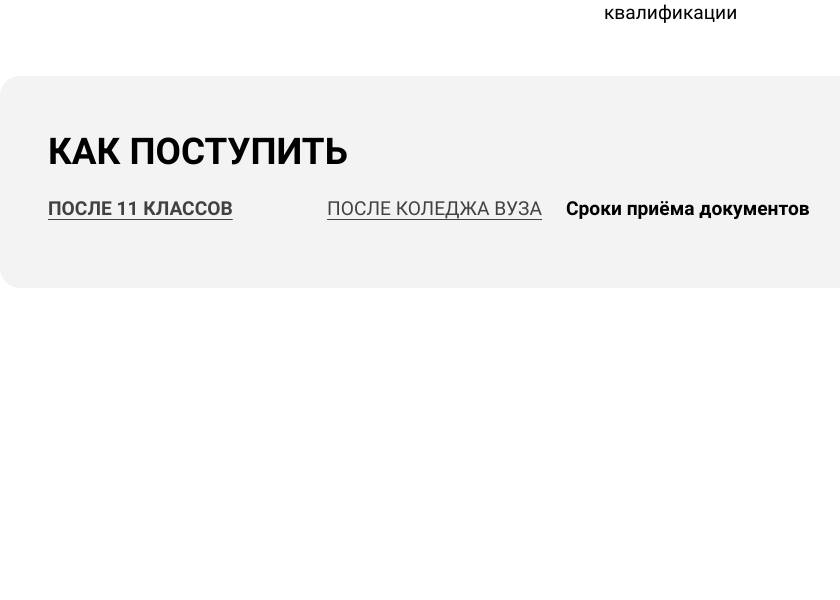
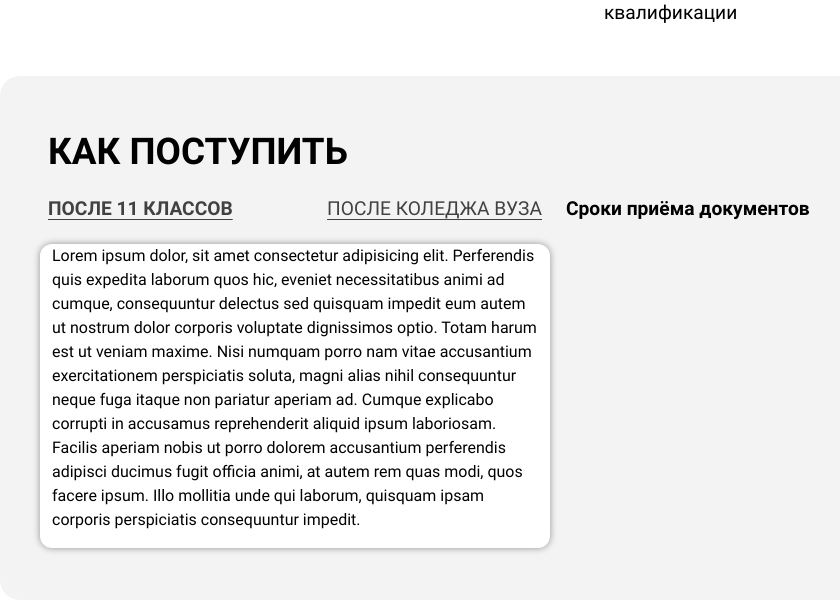
Before and after one commit to AlekseiKoltashev/AlekseiKoltashev.github.io, a PHP site: page / in a window 1280 px wide. Shown: the part 822-1422 px from the top of the page, without its empty margins (86-926 px from the left). Before the commit the page ends 1042 px from the top, so only its background shows below. Run offline with PHP 8.4, Linux system fonts and the light colour scheme; some libraries are stand-ins or nearby versions.

Commit message:
Add kak postupit

```diff
--- a/css/style.css
+++ b/css/style.css
@@ -191,6 +191,10 @@ html, body{
     background-color: #f3f3f3;
 }
 
+.background-color-white{
+    background-color: #fff;
+}
+
 .fs-1-suut{
     font-size: 1rem;
 }
@@ -290,6 +294,15 @@ html, body{
 
 }
 
+.wrapper-inner{
+    border-radius: 12px;
+
+}
+
 .text-underline-offset{
     text-underline-offset: 4px;
 }
+
+.box-shadow{
+    box-shadow: 0px 0px 7px 0px rgba(0,0,0,0.40);
+}
--- a/index.html
+++ b/index.html
@@ -115,7 +115,7 @@
                     </div>
 
                     <!-- ИИНФОРМАЦИЯ О ПОСТУПЛЕНИИ -->
-                    <div class="row  justify-content-between">
+                    <div class="row justify-content-between">
                         <div class="col-12 col-lg-6">
                             <div class="row">
                                 <div class="col-6">
@@ -123,6 +123,12 @@
                                 </div>
                                 <div class="col-6">
                                     <p class="fs-7-suut text-decoration-underline text-transform-uppercase text-end text-underline-offset text-dark-suut">После коледжа вуза</p>
+                                </div>
+                            </div>
+
+                            <div class="row p-1">
+                                <div class="wrapper-inner background-color-white box-shadow">
+                                    <p>Lorem ipsum dolor, sit amet consectetur adipisicing elit. Perferendis quis expedita laborum quos hic, eveniet necessitatibus animi ad cumque, consequuntur delectus sed quisquam impedit eum autem ut nostrum dolor corporis voluptate dignissimos optio. Totam harum est ut veniam maxime. Nisi numquam porro nam vitae accusantium exercitationem perspiciatis soluta, magni alias nihil consequuntur neque fuga itaque non pariatur aperiam ad. Cumque explicabo corrupti in accusamus reprehenderit aliquid ipsum laboriosam. Facilis aperiam nobis ut porro dolorem accusantium perferendis adipisci ducimus fugit officia animi, at autem rem quas modi, quos facere ipsum. Illo mollitia unde qui laborum, quisquam ipsam corporis perspiciatis consequuntur impedit.</p>
                                 </div>
                             </div>
                         </div>
```
